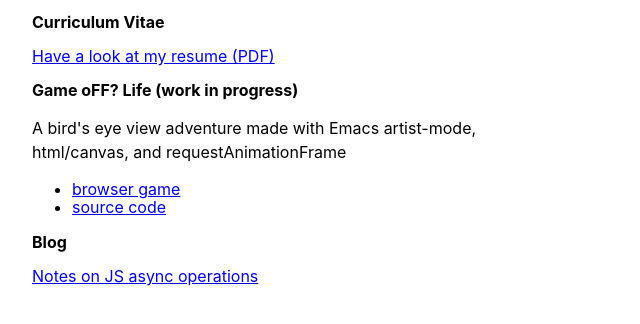
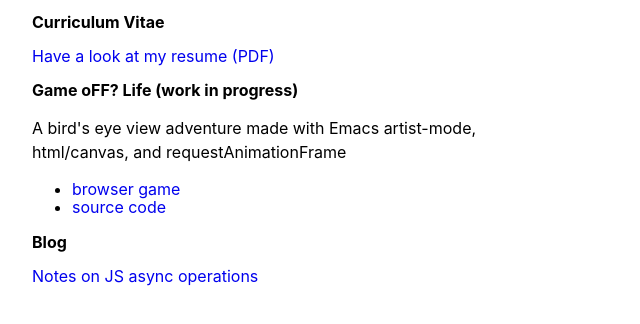
Before and after one commit to rene-tobner/awake-reason-adventure, a plain HTML site: page index.html in a window 1280 px wide. Shown: the part 442-766 px from the top of the page, 32-672 px from the left. Drawn offline with nearby package versions, Linux system fonts and the light colour scheme.

Commit message:
links with .link (no underline etc.)

```diff
--- a/index.html
+++ b/index.html
@@ -24,7 +24,7 @@
         about web-technologies, programming in general, and philosophy.
       </p>
       <h3 class="f5 f3-m f-headline-s">Curriculum Vitae</h3>
-      <a href="assets/resume.pdf">Have a look at my resume (PDF)</a>
+      <a class="link" href="assets/resume.pdf">Have a look at my resume (PDF)</a>
       <h3 class="f5 f3-m f-headline-s">Game oFF? Life (work in progress)</h3>
       <p class="measure lh-copy">
         A bird's eye view adventure made with Emacs artist-mode,
@@ -32,15 +32,15 @@
       </p>
       <ul>
         <li>
-          <a href="awake-reason-adventure/index.html">browser game</a>
+          <a class="link" href="awake-reason-adventure/index.html">browser game</a>
         </li>
         <li>
-          <a href="https://github.com/rene-tobner/rene-tobner.github.io/tree/main/awake-reason-adventure">source code
+          <a class="link" href="https://github.com/rene-tobner/rene-tobner.github.io/tree/main/awake-reason-adventure">source code
           </a>
         </li>
       </ul>
       <h3 class="f5 f3-m f-headline-s">Blog</h3>
-      <a href="blog/2019-12-07-notes-on-js-async.html">Notes on JS async operations</a>
+      <a class="link" href="blog/2019-12-07-notes-on-js-async.html">Notes on JS async operations</a>
     </article>
   </body>
 </html>
```
Also changed, not shown: blog/2019-12-07-notes-on-js-async.html (+3 -3 lines), 1 other file.
